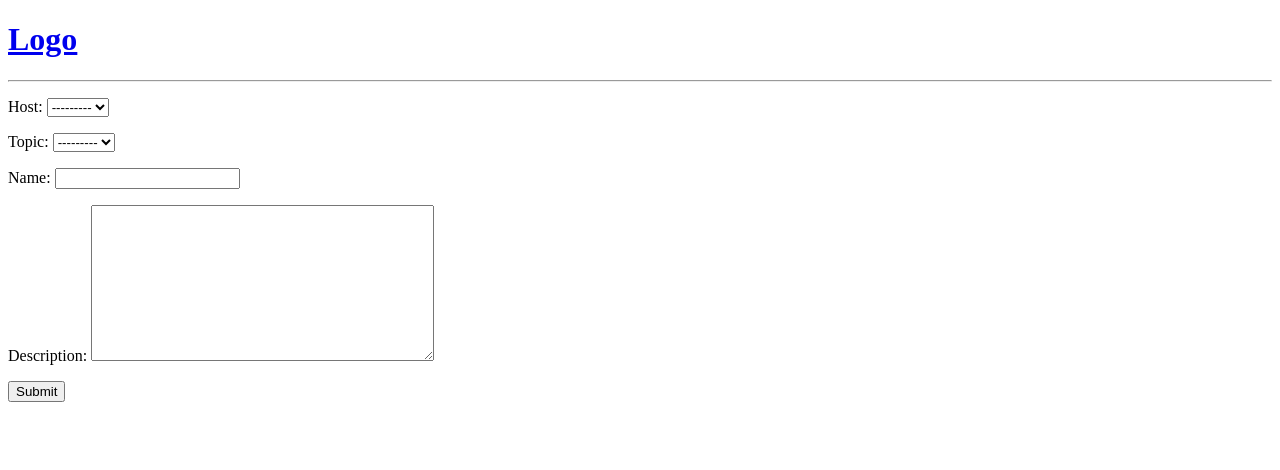
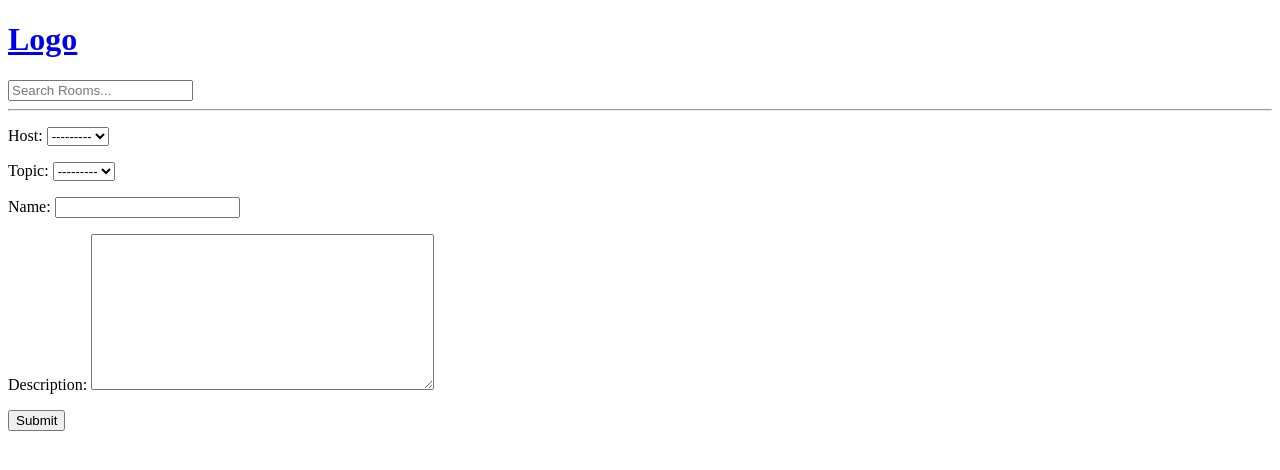
Before and after one commit to matt70iu/Project-4-fullstack-v1, a Django app: page /create-room/ in a window 1280 px wide. Shown: the top 470 px of the page. Run offline with Django 3.2, Linux system fonts and the light colour scheme; data that the repository does not hold is empty.

Commit message:
add in search bar to nav, add ability to search by room

```diff
--- a/base/views.py
+++ b/base/views.py
@@ -1,4 +1,5 @@
 from django.shortcuts import render, redirect
+from django.db.models import Q
 from .models import Room, Topic
 from .forms import RoomForm
 
@@ -13,8 +14,11 @@ from .forms import RoomForm
 
 def home(request):
     q = request.GET.get('q') if request.GET.get('q') != None else ''
-    rooms = Room.objects.filter(topic__name__icontains=q)
-
+    rooms = Room.objects.filter(
+        Q(topic__name__icontains=q) |
+        Q(name__icontains=q) |
+        Q(description__icontains=q)
+    )
     topics = Topic.objects.all()
 
     context = {'rooms': rooms, 'topics': topics}
--- a/templates/navbar.html
+++ b/templates/navbar.html
@@ -2,4 +2,10 @@
     <h1>Logo</h1>
 </a>
 
+<form method="GET" action="{% url 'home' %}">
+    <input type="text" name="q" placeholder="Search Rooms..." />
+
+
+</form>
+
 <hr>
```
